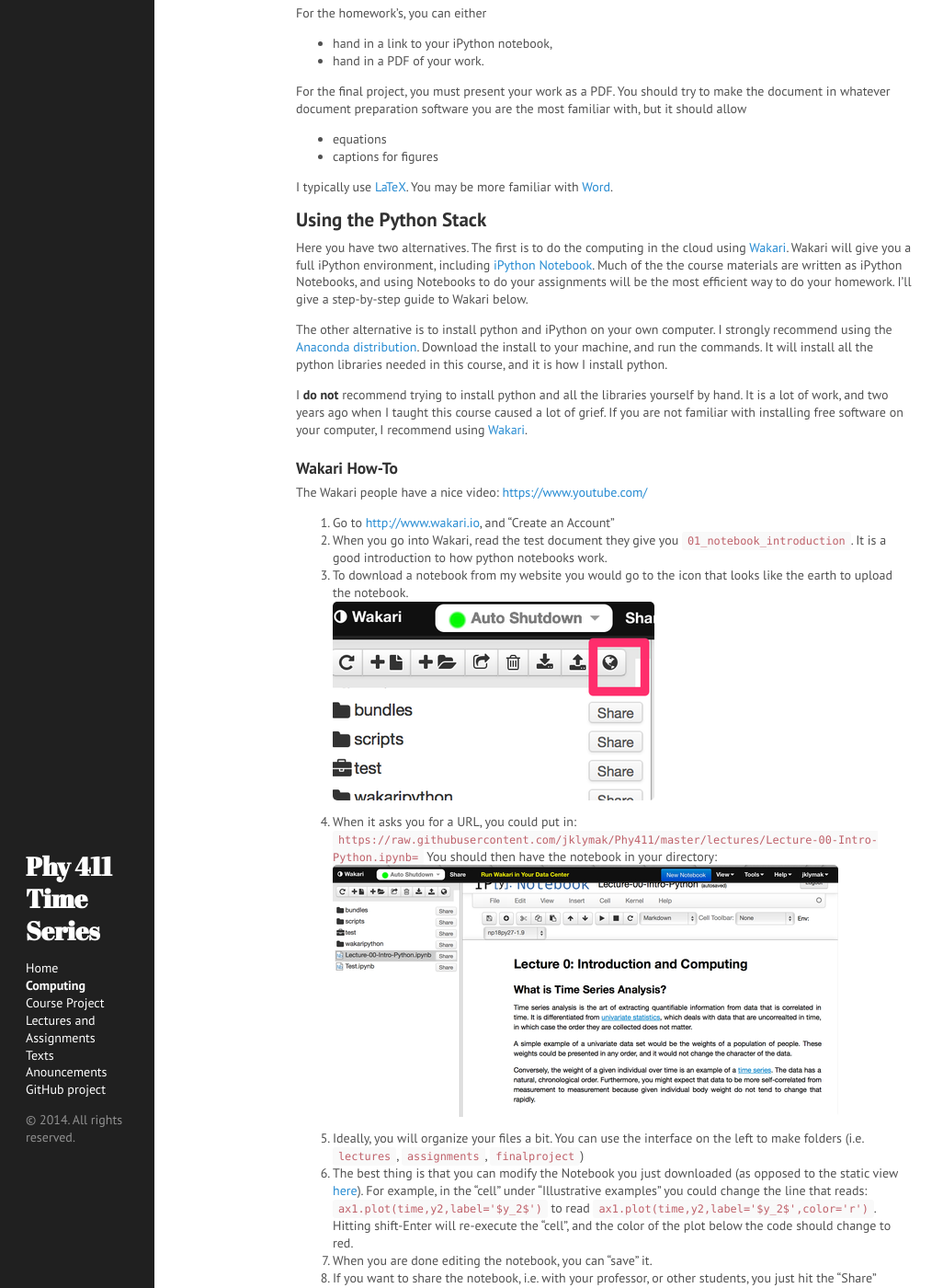
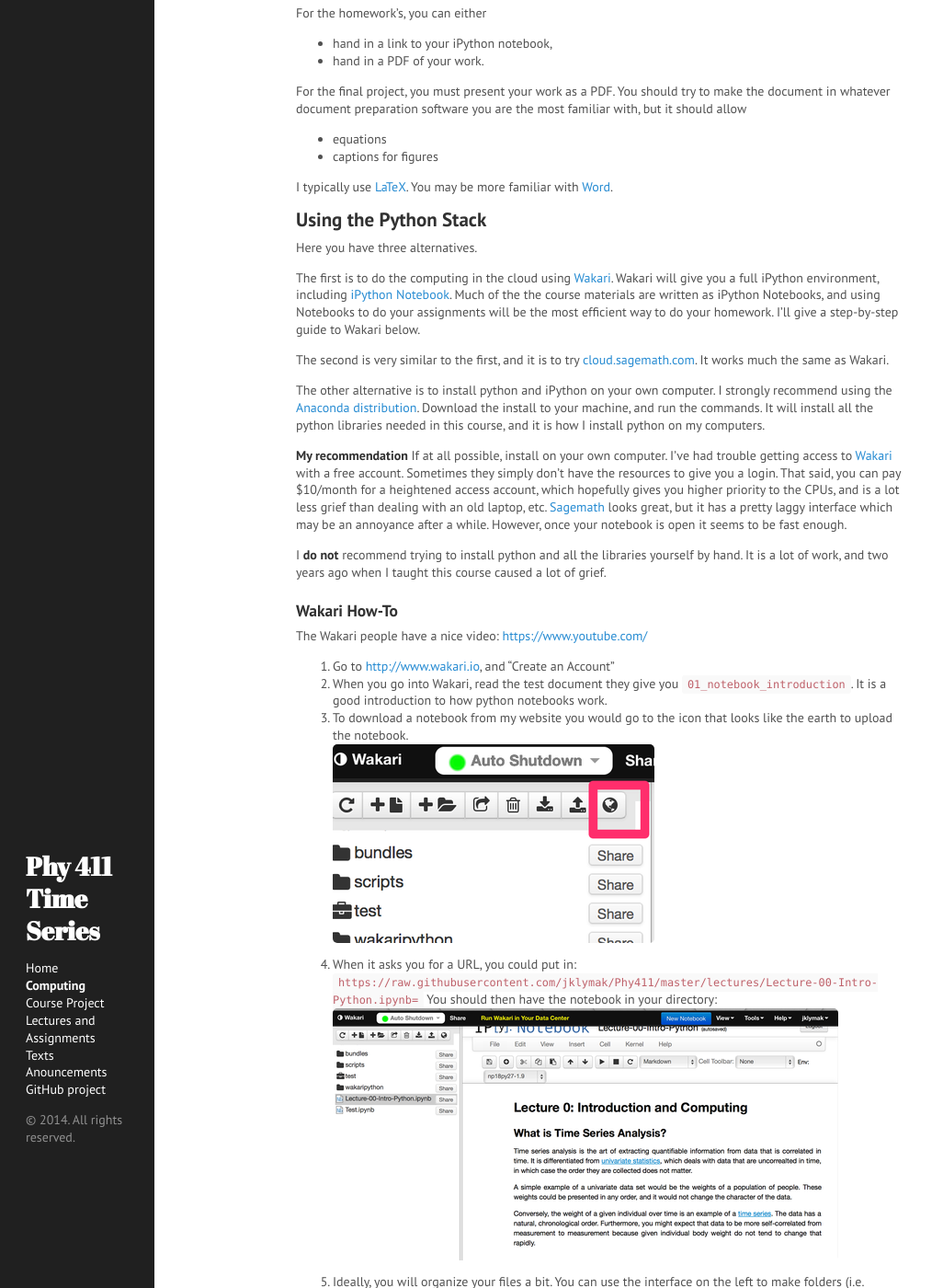
Before and after one commit to jklymak/Phy411, a Jekyll site: the page built from Computing.md, in a window 1280 px wide and 1400 px high, scrolled down 881 px. Shown: the whole window at 92% size, without its empty margins (0-1026 px from the left). Built offline with Jekyll 4.4.1, drawn with Linux system fonts in a browser that asks for light colours; Markdown is read by kramdown in place of the engine named in the settings; some of the changed text lies outside the part shown.

Commit message:
Modified computing

```diff
--- a/Computing.md
+++ b/Computing.md
@@ -46,11 +46,20 @@
 
 ## Using the Python Stack ##
 
-Here you have two alternatives.  The first is to do the computing in the cloud using [Wakari](http://www.wakari.io).  Wakari will give you a full iPython environment, including [iPython Notebook](http://ipython.org/notebook.html).  Much of the the course materials are written as iPython Notebooks, and using Notebooks to do your assignments will be the most efficient way to do your homework.  I'll give a step-by-step guide to Wakari below.
+Here you have three alternatives.
 
-The other alternative is to install python and iPython on your own computer. I strongly recommend using the [Anaconda distribution](https://store.continuum.io/cshop/anaconda/).  Download the install to your machine, and run the commands.  It will install all the python libraries needed in this course, and it is how I install python.
+The first is to do the computing in the cloud using [Wakari][wakari].  Wakari will give you a full iPython environment, including [iPython Notebook](http://ipython.org/notebook.html).  Much of the the course materials are written as iPython Notebooks, and using Notebooks to do your assignments will be the most efficient way to do your homework.  I'll give a step-by-step guide to Wakari below.
 
-I **do not** recommend trying to install python and all the libraries yourself by hand.  It is a lot of work, and two years ago when I taught this course caused a lot of grief.  If you are not familiar with installing free software on your computer, I recommend using [Wakari](http://www.wakari.io).
+[wakari]: http://www.wakari.io
+[sagemath]: https://cloud.sagemath.com
+
+The second is very similar to the first, and it is to try [cloud.sagemath.com][sagemath].  It works much the same as Wakari.
+
+The other alternative is to install python and iPython on your own computer. I strongly recommend using the [Anaconda distribution](https://store.continuum.io/cshop/anaconda/).  Download the install to your machine, and run the commands.  It will install all the python libraries needed in this course, and it is how I install python on my computers.
+
+**My recommendation**  If at all possible, install on your own computer.  I've had trouble getting access to [Wakari][wakari]  with a free account.  Sometimes they simply don't have the resources to give you a login.  That said, you can pay $10/month for a heightened access account, which hopefully gives you higher priority to the CPUs, and is a lot less grief than dealing with an old laptop, etc.  [Sagemath][sagemath] looks great, but it has a pretty laggy interface which may be an annoyance after a while.  However, once your notebook is open it seems to be fast enough.
+
+I **do not** recommend trying to install python and all the libraries yourself by hand.  It is a lot of work, and two years ago when I taught this course caused a lot of grief.
 
 ### Wakari How-To ###
 
@@ -74,5 +83,5 @@
 If you really want to use your own computer, I still recommend using iPython Notebooks.  This requires running some commands in the command window.
 
   1. In the terminal, go to the directory with the notebooks you want to work on (or an empty directory).
-  2. run `ipython notebook`  If you have set everything up properly using anaconda, Firefox or another browser should open with a list of iPython notebooks.
-  3. If you want to get one of my notebooks, you can go to github: [https://github.com/jklymak/Phy411/](https://github.com/jklymak/Phy411/), navigate to `lectures`, open `Lecture-00-Intro-Python.ipynb`, and then right-click on the `Raw` button and "Download Linked File As.." to save to your machine.  Then you can open the notebook by running `python notebook` in the directory that you put it in.
+  2. run `ipython notebook`  If you have set everything up properly using anaconda, Firefox or another browser should open with a list of iPython notebooks.  **NOTE** I've had trouble if OS-X's Safari opens.  It has some incompatibilities with the graphics in the notebook, so if Safari opens, simply cut and paste the url into Firefox and run from there.
+  3. If you want to get one of my notebooks, you can go to github: [https://github.com/jklymak/Phy411/](https://github.com/jklymak/Phy411/), navigate to `lectures`, open `Lecture-00-Intro-Python.ipynb`, and then right-click on the `Raw` button and "Download Linked File As.." to save to your machine.  Then you can open the notebook by running `ipython notebook` in the directory that you put the file in.
```
